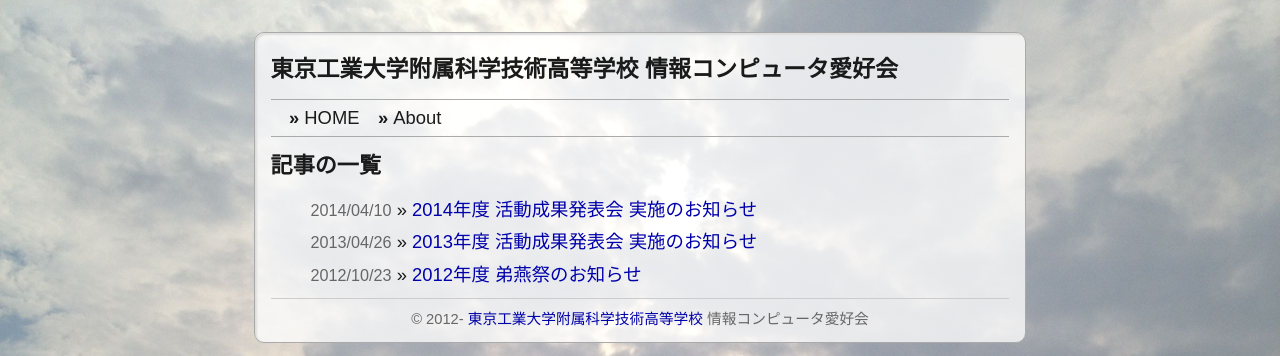
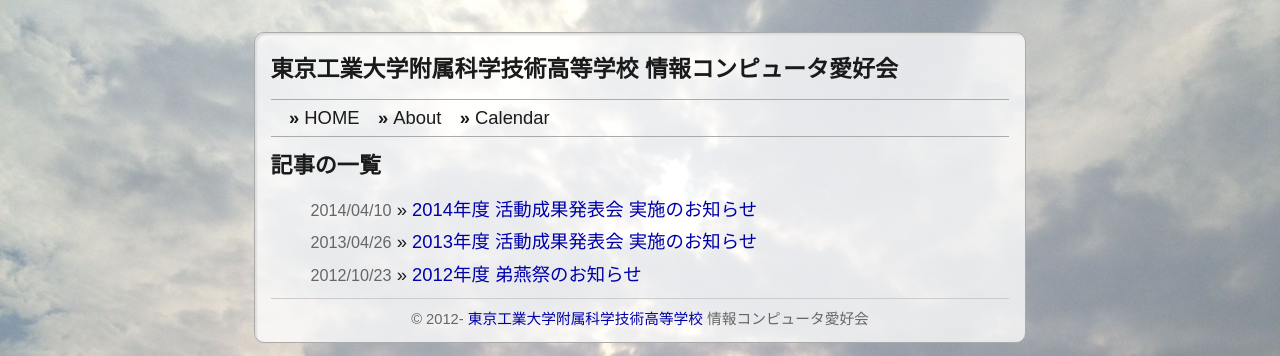
Before and after one commit to comlovers/comlovers.github.io, a Jekyll site: the page built from index.html, in a window 1280 px wide. Shown: the top 356 px of the page. Built offline with Jekyll 4.4.1, drawn with Linux system fonts in a browser that asks for light colours; Markdown is read by kramdown in place of the engine named in the settings.

Commit message:
Remove _site and Add link to calendar again.

```diff
--- a/_layouts/default.html
+++ b/_layouts/default.html
@@ -15,6 +15,7 @@
 		<ul>
 			<li><a href="/">HOME</a>
 			<li><a href="/about.html">About</a>
+			<li><a href="https://www.google.com/calendar/embed?src=bn4c3vuhl8m9n4tqemr6aki98o%40group.calendar.google.com&ctz=Asia/Tokyo">Calendar</a>
 		</ul>
 	</nav>
 </header>
```
Also changed, not shown: 10 other files.
